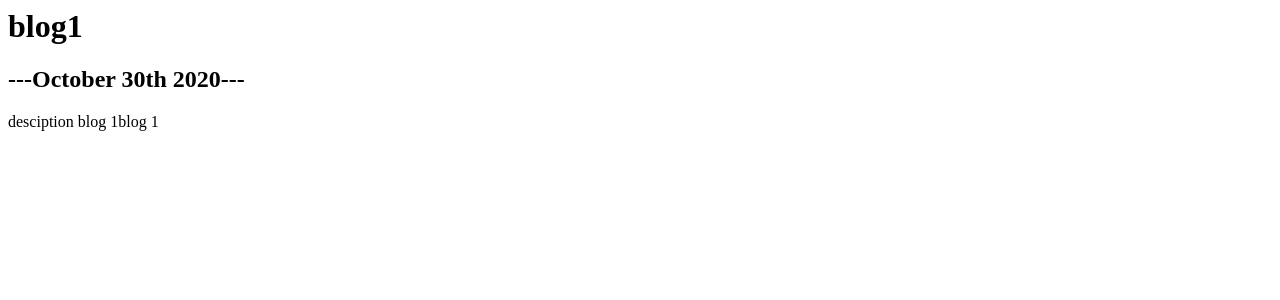
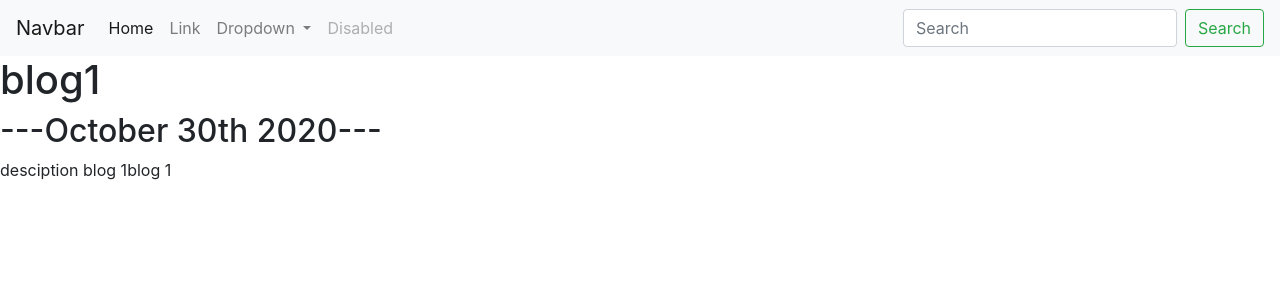
Before and after one commit to yamenrbd/personal_portfolio, a Django app: page /blog/1 in a window 1280 px wide. Shown: the top 300 px of the page. Run offline with Django 3.2, Linux system fonts and the light colour scheme; data comes from the database, SQL or seed files in the repository; both versions use the stored data as it was after the commit.

Commit message:
base content for bootstap

```diff
--- a/blog/templates/blog/all_blogs.html
+++ b/blog/templates/blog/all_blogs.html
@@ -1,3 +1,7 @@
+{% extends  'portfolio/base.html' %}
+
+{% block content %}
+
     <h2>there are {{ blogs.count }} blogs</h2>
 
     {% for blog in blogs %}
@@ -9,3 +13,5 @@
         <p>{{ blog.description|striptags|truncatechars:100 }}</p> <br>
 
     {% endfor %}
+
+{% endblock %}
--- a/blog/templates/blog/detail.html
+++ b/blog/templates/blog/detail.html
@@ -1,7 +1,14 @@
+
+{% extends  'portfolio/base.html' %}
+
+{% block content %}
 
 
-<h1>{{ blog.title }}</h1>
+    <h1>{{ blog.title }}</h1>
 
-<h2>---{{ blog.date|date:'F jS Y' }}---</h2>
+    <h2>---{{ blog.date|date:'F jS Y' }}---</h2>
 
-{{ blog.description|safe }}
+    {{ blog.description|safe }}
+
+
+{% endblock %}
--- /dev/null
+++ b/portfolio/templates/portfolio/base.html
@@ -0,0 +1,72 @@
+<!doctype html>
+<html lang="en">
+  <head>
+    <!-- Required meta tags -->
+    <meta charset="utf-8">
+    <meta name="viewport" content="width=device-width, initial-scale=1, shrink-to-fit=no">
+
+    <!-- Bootstrap CSS -->
+    <link rel="stylesheet" href="https://cdn.jsdelivr.net/npm/bootstrap@4.5.3/dist/css/bootstrap.min.css" integrity="sha384-TX8t27EcRE3e/ihU7zmQxVncDAy5uIKz4rEkgIXeMed4M0jlfIDPvg6uqKI2xXr2" crossorigin="anonymous">
+
+    <title>Hello, world!</title>
+  </head>
+  <body>
+    <nav class="navbar navbar-expand-lg navbar-light bg-light">
+        <a class="navbar-brand" href="#">Navbar</a>
+        <button class="navbar-toggler" type="button" data-toggle="collapse" data-target="#navbarSupportedContent" aria-controls="navbarSupportedContent" aria-expanded="false" aria-label="Toggle navigation">
+          <span class="navbar-toggler-icon"></span>
+        </button>
+
+        <div class="collapse navbar-collapse" id="navbarSupportedContent">
+          <ul class="navbar-nav mr-auto">
+            <li class="nav-item active">
+              <a class="nav-link" href="#">Home <span class="sr-only">(current)</span></a>
+            </li>
+            <li class="nav-item">
+              <a class="nav-link" href="#">Link</a>
+            </li>
+            <li class="nav-item dropdown">
+              <a class="nav-link dropdown-toggle" href="#" id="navbarDropdown" role="button" data-toggle="dropdown" aria-haspopup="true" aria-expanded="false">
+                Dropdown
+              </a>
+              <div class="dropdown-menu" aria-labelledby="navbarDropdown">
+                <a class="dropdown-item" href="#">Action</a>
+                <a class="dropdown-item" href="#">Another action</a>
+                <div class="dropdown-divider"></div>
+                <a class="dropdown-item" href="#">Something else here</a>
+              </div>
+            </li>
+            <li class="nav-item">
+              <a class="nav-link disabled" href="#" tabindex="-1" aria-disabled="true">Disabled</a>
+            </li>
+          </ul>
+          <form class="form-inline my-2 my-lg-0">
+            <input class="form-control mr-sm-2" type="search" placeholder="Search" aria-label="Search">
+            <button class="btn btn-outline-success my-2 my-sm-0" type="submit">Search</button>
+          </form>
+        </div>
+      </nav>
+
+      {% block content %}
+
+      {% endblock %}
+
+
+
+
+
+
+
+    <!-- Optional JavaScript; choose one of the two! -->
+
+    <!-- Option 1: jQuery and Bootstrap Bundle (includes Popper) -->
+    <script src="https://code.jquery.com/jquery-3.5.1.slim.min.js" integrity="sha384-DfXdz2htPH0lsSSs5nCTpuj/zy4C+OGpamoFVy38MVBnE+IbbVYUew+OrCXaRkfj" crossorigin="anonymous"></script>
+    <script src="https://cdn.jsdelivr.net/npm/bootstrap@4.5.3/dist/js/bootstrap.bundle.min.js" integrity="sha384-ho+j7jyWK8fNQe+A12Hb8AhRq26LrZ/JpcUGGOn+Y7RsweNrtN/tE3MoK7ZeZDyx" crossorigin="anonymous"></script>
+
+    <!-- Option 2: jQuery, Popper.js, and Bootstrap JS
+    <script src="https://code.jquery.com/jquery-3.5.1.slim.min.js" integrity="sha384-DfXdz2htPH0lsSSs5nCTpuj/zy4C+OGpamoFVy38MVBnE+IbbVYUew+OrCXaRkfj" crossorigin="anonymous"></script>
+    <script src="https://cdn.jsdelivr.net/npm/popper.js@1.16.1/dist/umd/popper.min.js" integrity="sha384-9/reFTGAW83EW2RDu2S0VKaIzap3H66lZH81PoYlFhbGU+6BZp6G7niu735Sk7lN" crossorigin="anonymous"></script>
+    <script src="https://cdn.jsdelivr.net/npm/bootstrap@4.5.3/dist/js/bootstrap.min.js" integrity="sha384-w1Q4orYjBQndcko6MimVbzY0tgp4pWB4lZ7lr30WKz0vr/aWKhXdBNmNb5D92v7s" crossorigin="anonymous"></script>
+    -->
+  </body>
+</html>
--- a/portfolio/templates/portfolio/home.html
+++ b/portfolio/templates/portfolio/home.html
@@ -1,3 +1,7 @@
+
+{% extends  'portfolio/base.html' %}
+
+{% block content %}
 
     {% load static %}
 
@@ -26,3 +30,5 @@
         {% endif%}
 
     {% endfor %}
+
+{% endblock %}
```
Also changed, not shown: db.sqlite3. Lines whose indentation alone changed are shown as unchanged.
